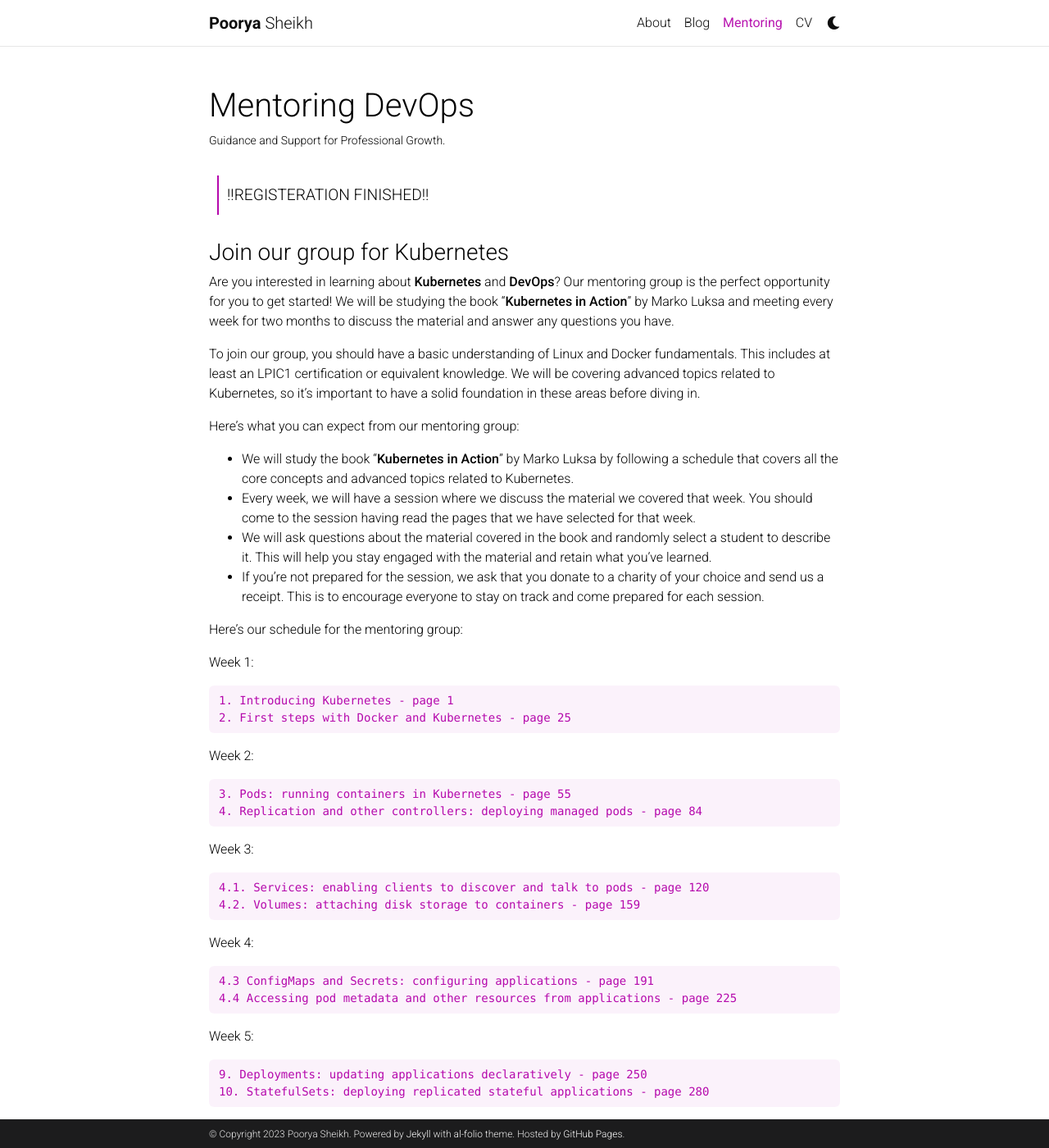
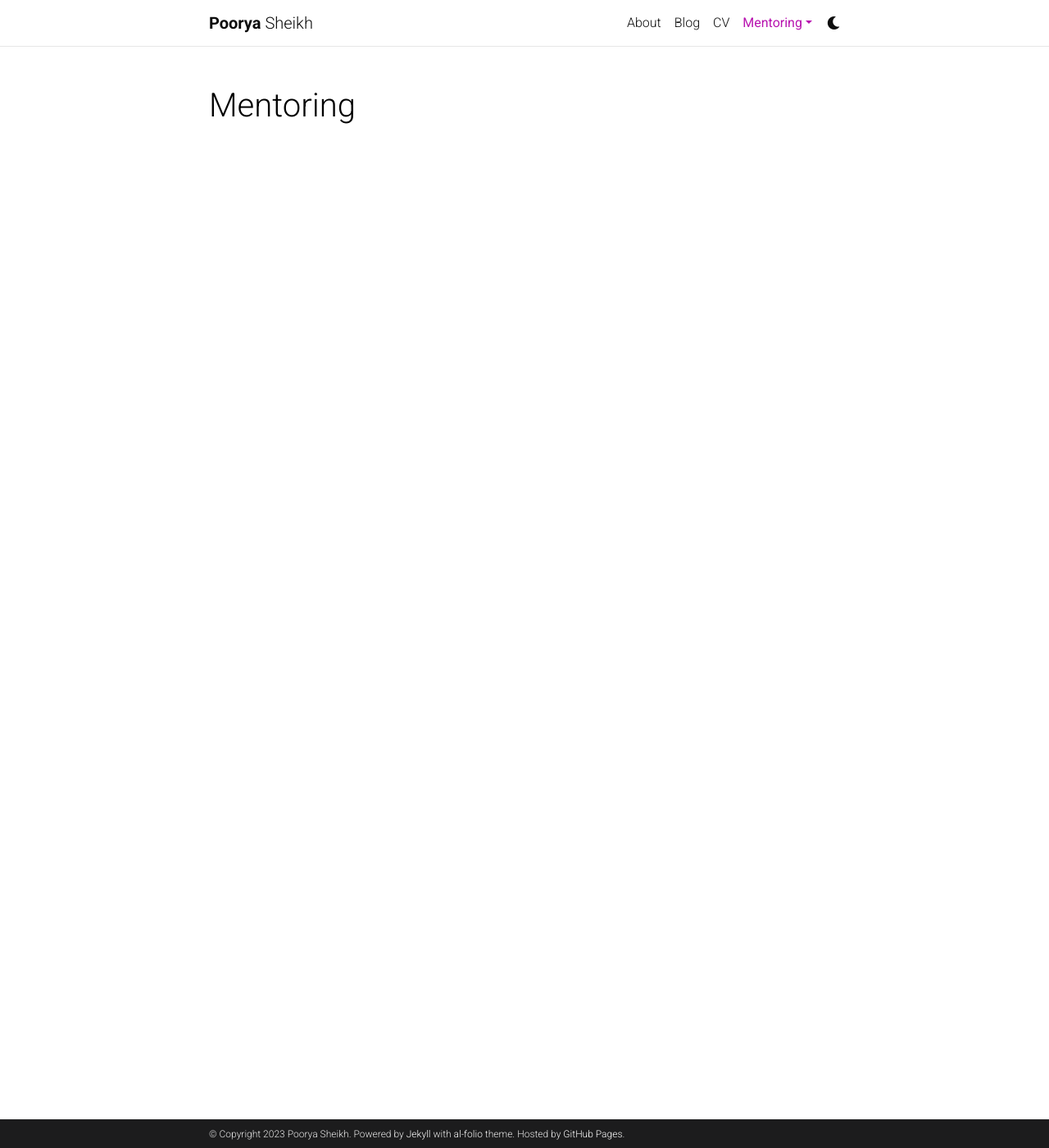
Before and after one commit to pooryasheikh/pooryasheikh, a Jekyll site: the page built from _pages/mentoring.md, in a window 1280 px wide and 1400 px high. Shown: the whole window at 82% size. Built offline with Jekyll 4.4.1, drawn with Linux system fonts in a browser that asks for light colours; full-size pictures stand in for the smaller copies a plugin makes; comment, search, counter and statistics services are not loaded; a style sheet for code colours, icons or effects is not loaded; some of the changed text lies outside the part shown.

Commit message:
fix: added section for terraform mentoring group

```diff
--- a/_pages/mentoring.md
+++ b/_pages/mentoring.md
@@ -1,80 +1,13 @@
 ---
-layout: mentoring
-permalink: /mentoring/
+layout: page
 title: Mentoring
-header: Mentoring DevOps
-description: Guidance and Support for Professional Growth.
 nav: true
-nav_order: 2
+nav_order: 4
+dropdown: true
+children:
+    - title: Kubernetes in Action
+      permalink: /kubernetes/
+    - title: divider
+    - title: Terraform Up & Running
+      permalink: /terraform/
 ---
-
-<blockquote>
- !!REGISTERATION FINISHED!!
-</blockquote>
-
-### Join our group for Kubernetes
-
-Are you interested in learning about **Kubernetes** and **DevOps**? Our mentoring group is the perfect opportunity for you to get started! We will be studying the book "**Kubernetes in Action**" by Marko Luksa and meeting every week for two months to discuss the material and answer any questions you have.
-
-To join our group, you should have a basic understanding of Linux and Docker fundamentals. This includes at least an LPIC1 certification or equivalent knowledge. We will be covering advanced topics related to Kubernetes, so it's important to have a solid foundation in these areas before diving in.
-
-Here's what you can expect from our mentoring group:
-
-- We will study the book "**Kubernetes in Action**" by Marko Luksa by following a schedule that covers all the core concepts and advanced topics related to Kubernetes.
-- Every week, we will have a session where we discuss the material we covered that week. You should come to the session having read the pages that we have selected for that week.
-- We will ask questions about the material covered in the book and randomly select a student to describe it. This will help you stay engaged with the material and retain what you've learned.
-- If you're not prepared for the session, we ask that you donate to a charity of your choice and send us a receipt. This is to encourage everyone to stay on track and come prepared for each session.
-
-Here's our schedule for the mentoring group:
-
-Week 1:
-
-	1. Introducing Kubernetes - page 1
-	2. First steps with Docker and Kubernetes - page 25
-
-Week 2:
-
-	3. Pods: running containers in Kubernetes - page 55
-	4. Replication and other controllers: deploying managed pods - page 84
-
-Week 3:
-
-	4.1. Services: enabling clients to discover and talk to pods - page 120
-	4.2. Volumes: attaching disk storage to containers - page 159
-
-Week 4:
-
-	4.3 ConfigMaps and Secrets: configuring applications - page 191
-	4.4 Accessing pod metadata and other resources from applications - page 225
-
-Week 5:
-
-	9. Deployments: updating applications declaratively - page 250
-	10. StatefulSets: deploying replicated stateful applications - page 280
-
-Week 6:
-
-	11. Understanding Kubernetes internals - page 309
-	12. Securing the Kubernetes API server - page 346
-
-Week 7:
-
-	13. Securing cluster nodes and the network - page 375
-	14. Managing pods' computational resources - page 404
-
-Week 8:
-
-	15. Automatic scaling of pods and cluster nodes - page 437
-	16. Advanced scheduling - page 457
-
-Week 9:
-
-	17. Best practices for developing apps - page 477
-	18. Extending Kubernetes - page 508
-
-
-The mentoring group will be held for a total of 9 weeks, with one session per week. Each session will be approximately 1.5 hours long.
-
-Please note that the deadline for accepting new members is **March 30th, 2023**. If you have any questions or concerns, please don't hesitate to reach out to me.
-
-Thank you for considering the mentoring group, and I look forward to hearing from you soon!"
```
Also changed, not shown: _pages/about.md (+0 -2 lines), _pages/kubernetes.md (added, +79 -0 lines), _pages/terraform.md (added, +42 -0 lines).
